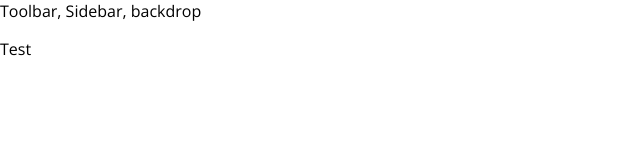
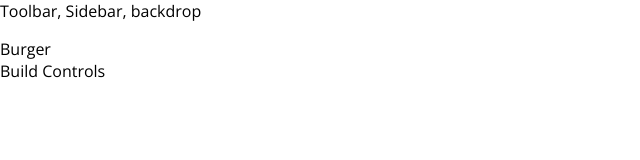
Before and after one commit to devnajam/burger-builder, a React (Create React App) app: page / in a window 1280 px wide. Shown: the top 160 px of the page, without its empty margins (0-640 px from the left). Built offline with nearby package versions, Linux system fonts and the light colour scheme.

Commit message:
burger builder container

```diff
--- a/src/App.js
+++ b/src/App.js
@@ -1,13 +1,14 @@
 import React, { Component } from 'react';
 
 import Layout from './components/Layout/Layout';
+import BurgerBuilder from './containers/BurgerBuilder/BurgerBuilder';
 
 class App extends Component {
   render() {
     return (
       <div>
         <Layout>
-          <p>Test</p>
+          <BurgerBuilder />
         </Layout>
       </div>
     );
--- a/src/components/Layout/Layout.js
+++ b/src/components/Layout/Layout.js
@@ -1,9 +1,11 @@
 import React from 'react';
+
+import classes from './Layout.module.css';
 
 const layout = (props) => (
   <React.Fragment>
     <div>Toolbar, Sidebar, backdrop</div>
-    <main>{props.children}</main>
+    <main className={classes.Content}>{props.children}</main>
   </React.Fragment>
 );
 
--- /dev/null
+++ b/src/components/Layout/Layout.module.css
@@ -0,0 +1,3 @@
+.Content {
+  margin-top: 16px;
+}
--- /dev/null
+++ b/src/containers/BurgerBuilder/BurgerBuilder.js
@@ -0,0 +1,14 @@
+import React, { Component } from 'react';
+
+class BurgerBuilder extends Component {
+  render() {
+    return (
+      <React.Fragment>
+        <div>Burger</div>
+        <div>Build Controls</div>
+      </React.Fragment>
+    );
+  }
+}
+
+export default BurgerBuilder;
```
